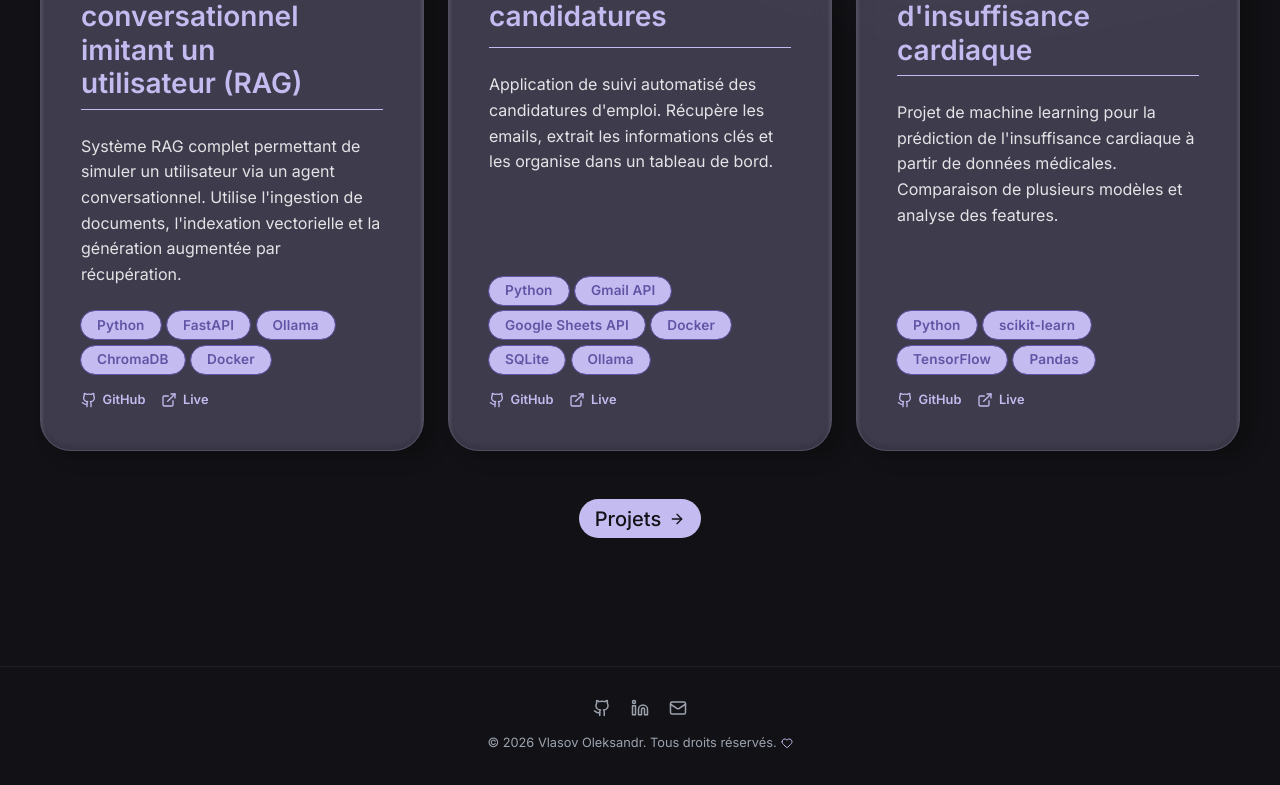
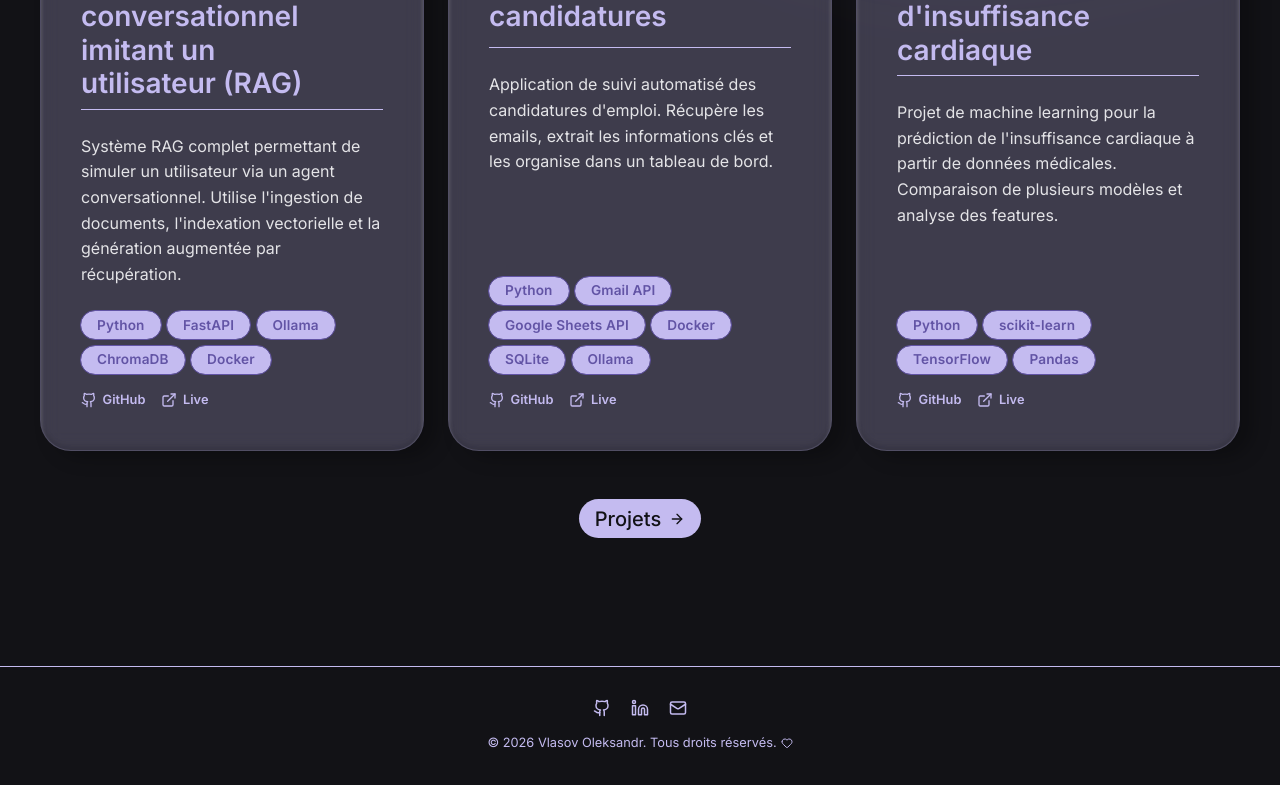
Before and after one commit to Sanjouk/data-science-portfolio, a React (Vite) app: page / in a window 1280 px wide. Shown: the part 1813-2598 px from the top of the page. Built offline with nearby package versions, Linux system fonts and the light colour scheme.

Commit message:
fix: footer colors

```diff
--- a/src/styles/footer.css
+++ b/src/styles/footer.css
@@ -4,7 +4,7 @@
 .footer {
   position: relative;
   z-index: 1;
-  border-top: 1px solid var(--border);
+  border-top: 1px solid var(--footer-color);
   padding: 2rem 1.5rem;
   text-align: center;
 }
@@ -24,22 +24,22 @@
 }
 
 .footer-links a {
-  color: var(--text-muted);
-  transition: color 0.2s;
+  color: var(--footer-color);
+  transition: opacity 0.2s;
 }
 
 .footer-links a:hover {
-  color: var(--accent);
+  opacity: 0.75;
 }
 
 .footer-copy {
   font-size: 0.8rem;
-  color: var(--text-muted);
+  color: var(--footer-color);
   display: flex;
   align-items: center;
   gap: 4px;
 }
 
 .inline-heart {
-  color: var(--accent);
+  color: var(--footer-color);
 }
--- a/src/styles/variables.css
+++ b/src/styles/variables.css
@@ -41,6 +41,7 @@
   --hero-blur-bg: #6254A5; /* Specified for dark mode */
   --skills-blur-color: rgba(98, 84, 165, 0.95);
   --skills-blur-color-mid: rgba(98, 84, 165, 0.5);
+  --footer-color: #C4BBF0;
 
   /* Dynamic Card Tokens */
   --card-header-min-height: clamp(70px, 10vw, 114px);
@@ -84,4 +85,5 @@
   --hero-blur-bg: #C4BBF0; /* Specified for light mode */
   --skills-blur-color: rgba(196, 187, 240, 0.95);
   --skills-blur-color-mid: rgba(196, 187, 240, 0.55);
+  --footer-color: #6254A5;
 }
```
